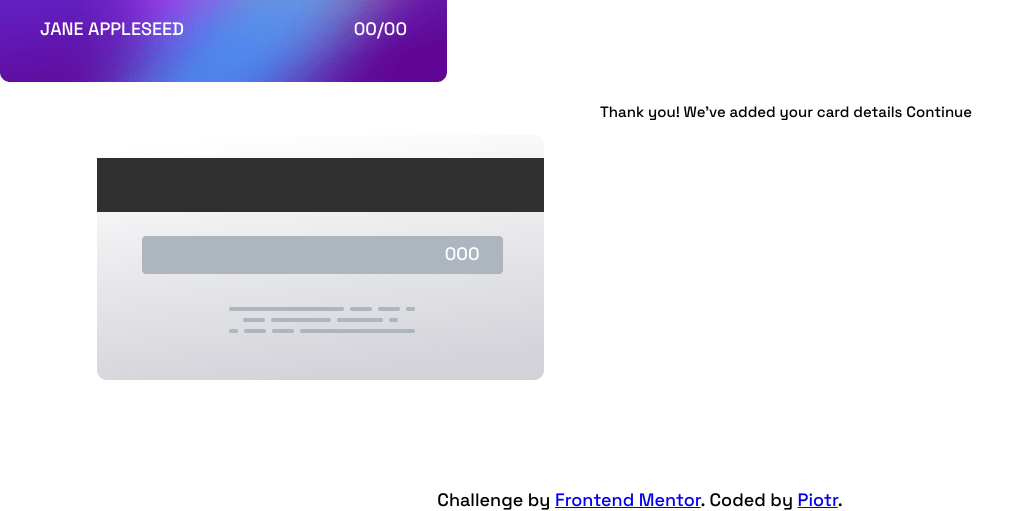
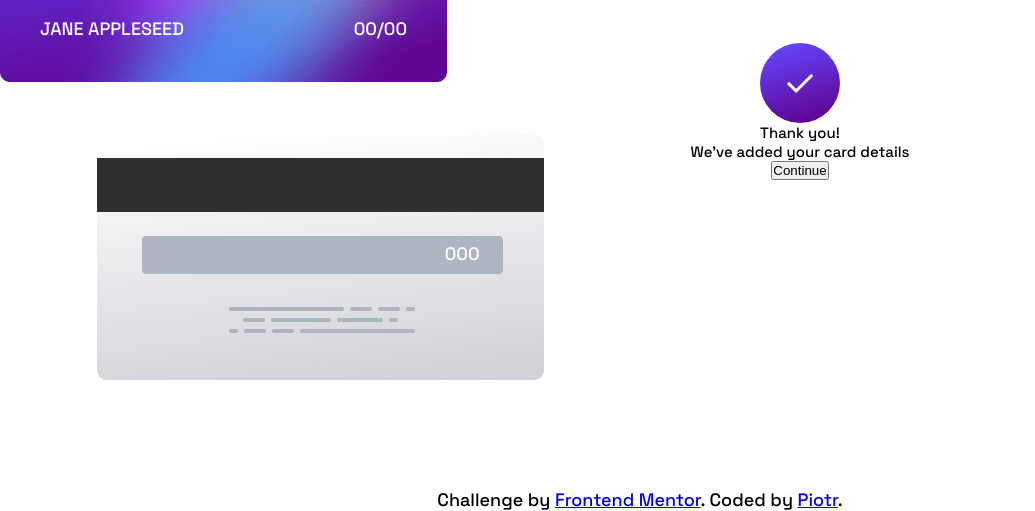
Before and after one commit to Piotrek1994/Interactive-card-details-form, a plain HTML site: page index.html in a window 1280 px wide. Shown: the part 289-800 px from the top of the page, without its empty margins (0-1035 px from the left). Drawn offline with Linux system fonts and the light colour scheme.

Commit message:
thank you card

```diff
--- a/index.html
+++ b/index.html
@@ -79,10 +79,12 @@
 
     <div class="form-card_cotainer form-card_accepted">
 
+      <img src="./images/icon-complete.svg" alt="icon of complete" class="card_icon">
 
-Thank you!
-  We've added your card details
-  Continue
+      <div class="card_head">Thank you!</div>
+      <div class="card_details">We've added your card details</div>
+
+      <button class="card_btn">Continue</button>
 
     </div>
 
--- a/style.css
+++ b/style.css
@@ -91,7 +91,6 @@ body {
 	position: absolute;
 	width: 400px;
 	font-size: 15px;
-
 }
 
 .form-card_cotainer .form {
@@ -109,7 +108,6 @@ body {
 	border-radius: 10px;
 	border: 1px solid rgb(220, 218, 218);
 	color: rgba(0, 0, 0, 0.499);
-
 }
 input::placeholder {
 	font-size: 18px;
@@ -122,7 +120,6 @@ input::placeholder {
 
 .exp-data_container input {
 	width: 90px;
-
 }
 
 #cvc {
@@ -131,7 +128,6 @@ input::placeholder {
 
 .card-data_container {
 	display: flex;
-
 }
 
 .exp-data_container {
@@ -140,7 +136,6 @@ input::placeholder {
 	display: flex;
 	flex-wrap: wrap;
 	justify-content: space-between;
-
 }
 
 .card-data_container label {
@@ -172,15 +167,11 @@ input::placeholder {
 	text-transform: uppercase;
 }
 
-
-
-
 .visible {
 	color: red;
 	margin-top: 5px;
 	font-family: sans-serif;
 	font-size: 10px;
-
 }
 
 .hide {
@@ -188,5 +179,8 @@ input::placeholder {
 }
 
 .form-card_accepted {
-
+	display: flex;
+	justify-content: center;
+	align-items: center;
+	flex-direction: column;
 }
```
